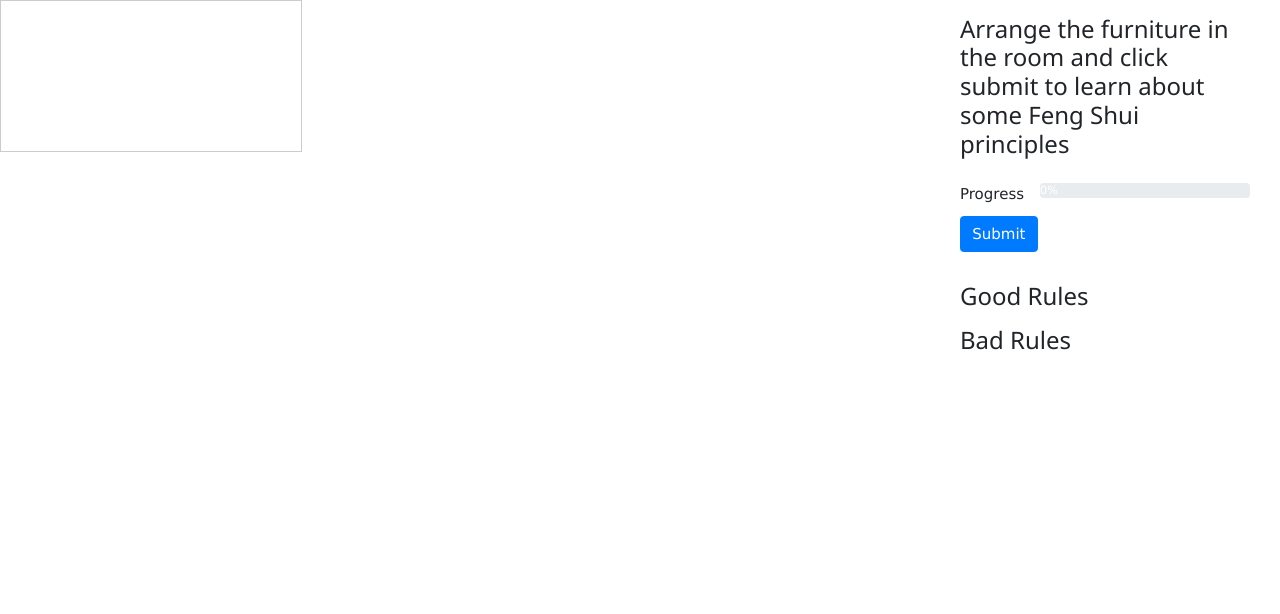
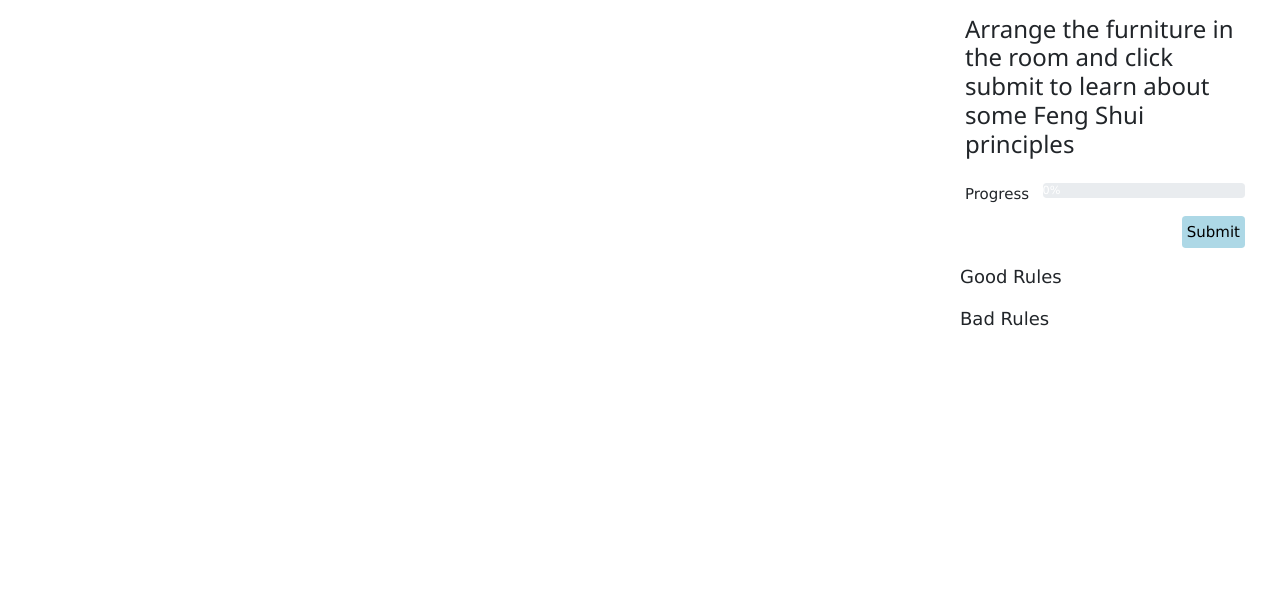
Before and after one commit to AndreaBus99/FengShui-Tutorial, a Flask app: page /learn in a window 1280 px wide. Shown: the part 53-667 px from the top of the page. Run offline with Flask 2, Linux system fonts and the light colour scheme; a map, chart or similar area stays blank; some libraries are stand-ins or nearby versions.

Commit message:
styling edit side bar and colors

```diff
--- a/project/static/edit.js
+++ b/project/static/edit.js
@@ -52,7 +52,7 @@
     width: grid*16, //8.5 ft - 275
     height: grid*Math.round(16*1.6), //14 ft - 4503.0*Math.ceil(n/3.0)
     fill: '',
-    stroke: 'black',
+    stroke: 'grey',
     strokeWidth: 3,
     left: 24 * grid,
     top: 2 * grid,
@@ -74,6 +74,7 @@
     left: 32 * grid,
     top: 2.8*grid,
     fontSize: 18,
+    fontFamily: 'system-ui',
     originX: 'center',
     originY: 'center',
     selectable: false, //user cannot move/select outline
@@ -94,6 +95,7 @@
     left: 36 * grid,
     top: grid*Math.round(16*1.6)+(1.95*grid),
     fontSize: 18,
+    fontFamily: 'system-ui',
     originX: 'center',
     originY: 'center',
     selectable: false, //user cannot move/select outline
@@ -104,6 +106,7 @@
     left: 32 * grid,
     top: 1.5*grid,
     fontSize: 24,
+    fontFamily: 'system-ui',
     originX: 'center',
     originY: 'center',
     selectable: false, //user cannot move/select outline
@@ -114,6 +117,7 @@
     left: 41*grid,
     top: 2*grid+(grid*Math.round(16*1.6)/2),
     fontSize: 24,
+    fontFamily: 'system-ui',
     originX: 'center',
     originY: 'center',
     angle: 90,
@@ -169,8 +173,8 @@
       let f_entity = new fabric.Image(f_image, {
         left: ui.left * grid,//position image on loading
         top: ui.top * grid,
-        borderColor: "red",//TO DO: change to accent color
-        cornerColor: "red", //TO DO: change to accent color
+        borderColor: "#2a3b5e",//TO DO: change to accent color
+        cornerColor: "#2a3b5e", //TO DO: change to accent color
       });
       // set width
       f_entity.scaleToWidth(width,false);
--- a/project/static/main.css
+++ b/project/static/main.css
@@ -1,16 +1,5 @@
-canvas {
-    border: 1px solid #ccc;
-}
-
 #header{
     background-color: lightgray;
-    padding: 25px
-}
-
-.row{
-    padding-top: 5px;
-    padding-bottom: 5px;
-
 }
 
 body{
@@ -20,3 +9,13 @@
 #nav{
     background-color: #a6a6a6;
 }
+
+button{
+    background-color: lightblue;
+}
+
+.btn{
+    background-color: lightblue;
+    border: 0px;
+    color: black;
+}
--- a/project/templates/edit.html
+++ b/project/templates/edit.html
@@ -11,7 +11,6 @@
 <script src="https://code.jquery.com/ui/1.13.1/jquery-ui.js"></script>
 <script type="text/javascript" src="{{ url_for('static', filename = 'edit.js') }}"></script>
 <link rel="stylesheet" href="https://www.w3schools.com/w3css/4/w3.css">
-<!-- <link rel="stylesheet" href="{{url_for('static', filename='main.css')}}"> -->
 
 <!-- Getting furniture from server -->
 <script>
@@ -34,32 +33,18 @@
         width: 100vw;
         height: 100vh;
     }
-    /* .draggable {
-        width: 90px;
-        height: 80px;
-        padding: 5px;
-        float: left;
-        margin: 0 10px 10px 0;
-        font-size: .9em;
-    }
 
     .ui-widget-header p,
     .ui-widget-content p {
         margin: 0;
     }
 
-    .progressBarGreen{
-        width: 150px;
-        position: absolute;
-        top: 530px;
-        left: 925px;
-    }
-
-    .progressBarRed{
-        width: 150px;
-        position: absolute;
-        top: 560px;
-        left: 925px;
+    .btn{
+        background-color: lightblue;
+        border: 0px;
+        color: black;
+        padding: 5px;
+        margin: 5px;
     }
 
     #snaptarget {
@@ -70,12 +55,25 @@
         position: absolute;
     }
 
-    /* absolute positioning needed to see btn 'above' canvas */
-    /* #learn-test-submit-btn{
-        top: 545px;
-        left: 1095px;
-        position: absolute;
-    } */
+    #guidance{
+        padding: 5px;
+    }
+
+    .progressRow{
+        padding: 5px;
+    }
+
+    .rulesHeader{
+        font-size: 18px;
+    }
+
+    .rulesList{
+        font-size: 14px;
+    }
+
+    .rules{
+        padding-top: 10px;
+    }
 </style>
 
 <!-- content -->
@@ -95,22 +93,7 @@
                     <p id="learn-feedback"></p>
                 </div>
             </div>
-            <!-- good progress bar -->
-            <!-- <div class="row">
-                <div class="col-md-12">
-                    <div class="w3-light-grey progressBarGreen w3-round-xlarge">
-                        <div class="w3-container w3-green w3-center w3-round-xlarge" style="width:0%" id="green-progress-bar">0%</div>
-                    </div>
-                </div>
-            </div> -->
-            <!-- <div class="row">
-                <div class="col-md-12">
-                    <div class="w3-light-grey progressBarRed w3-round-xlarge">
-                        <div class="w3-container w3-red w3-center w3-round-xlarge" style="width:0%" id="red-progress-bar">0%</div>
-                    </div>
-                </div>
-            </div> -->
-            <div class="row">
+            <div class="row progressRow">
                 <div class="col-md-3">
                     Progress
                 </div>
@@ -123,29 +106,24 @@
             <!-- submit button -->
             <div class="row">
                 <div class="col-md-12">
-                    <button type="button" class="btn btn-primary" id="learn-test-submit-btn" style="float: left;">Submit</button>
+                    <button type="button" class="btn btn-primary text-right" id="learn-test-submit-btn" style="float: right;">Submit</button>
                 </div>
             </div>
             <div class="row">
                 <div class="col-md-12">
-                    <!-- <h2 id="complete-msg"></h2> -->
                 </div>
             </div>
             <!-- rules list -->
-            <div class="row">
+            <div class="row rules">
                 <div class="col-md-12">
-                    <div>
-                        <h3>Good Rules</h3>
+                    <div class="rulesHeader">
+                        Good Rules
                     </div>
-                    <ul id="good-lesson-list">
-
-                    </ul>
-                    <div>
-                        <h3>Bad Rules</h3>
+                    <ul id="good-lesson-list" class="rulesList"></ul>
+                    <div class="rulesHeader">
+                        Bad Rules
                     </div>
-                    <ul id="bad-lesson-list">
-
-                    </ul>
+                    <ul id="bad-lesson-list" class="rulesList"></ul>
                 </div>
             </div>
        </div>
@@ -166,47 +144,10 @@
             </div>
             <div class="modal-footer">
               <button type="button" class="btn btn-secondary" data-dismiss="modal" id="lesson-close-btn">Close</button>
-              <!-- <button type="button" class="btn btn-primary">Save changes</button> -->
             </div>
           </div>
         </div>
       </div>
-
-
-    <!-- lesson learned -->
-    <!-- <div class="row">
-        <div>
-            <h1 id="learn-complete-msg"></h1>
-        </div>
-
-        <div>
-            <h2> Lesson Learned</h2>
-        </div> -->
-
-    <!-- </div> -->
-    <!-- progress bar -->
-    <!-- <div class="row">
-        <div class="col-md-12">
-            <div class="progress">
-                <div class="progress-bar progress-bar-striped progress-bar-animated" role="progressbar" aria-valuenow="0" aria-valuemin="0" aria-valuemax="100" style="width: 0%" id = 'learn-progress-bar'></div>
-              </div>
-        </div>
-    </div>
-    <!- lesson learned -->
-    <!-- <div class="row">
-        <div class="col-md-12">
-            <div class="row" id = 'learn-lesson-learned'>
-
-            </div>
-        </div>
-    </div> -->
-
-    <!-- <div class="row">
-        <div class="col-md-12">
-            <div class="progress-bar progress-bar-striped progress-bar-animated" role="progressbar" aria-valuenow="0" aria-valuemin="0" aria-valuemax="100" style="width: 0%" id = 'learn-progress-bar'>0</div>
-        </div>
-    </div> -->
-
 </div>
 
 
```
